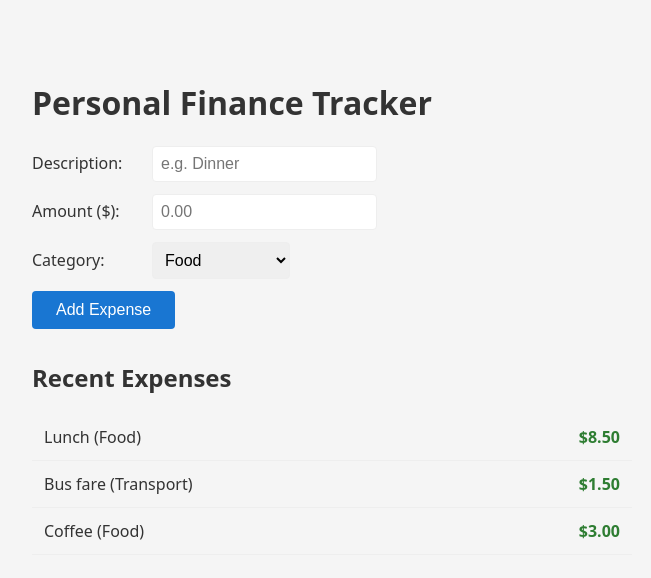
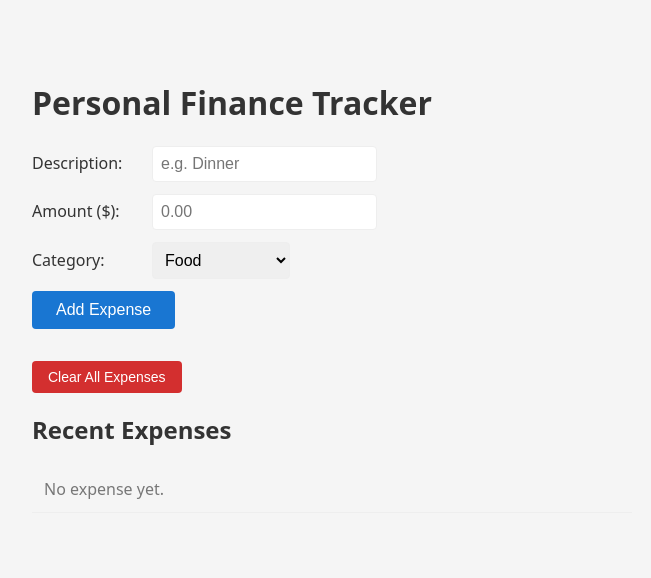
Before and after one commit to Vanna-Gio/personal-finance-tracker, a React (Create React App) app: page / in a window 1280 px wide. Shown: the top 578 px of the page, without its empty margins (308-959 px from the left). Built offline with nearby package versions, Linux system fonts and the light colour scheme.

Commit message:
Added localStorage persistence + Clear All button with confirmation

```diff
--- a/src/App.tsx
+++ b/src/App.tsx
@@ -1,4 +1,4 @@
-import React, { useState } from "react";
+import React, { useEffect, useState } from "react";
 import ExpenseList from "./components/ExpenseList";
 
 //Same type as above
@@ -11,15 +11,29 @@ type Expense ={
 
 function App() {
   //Dummy data with proper types
-  const [expenses, setExpenses] =  useState<Expense[]>([
-    { id: 1, description: 'Lunch', amount: 8.5, category: 'Food'},
-    {id: 2, description: 'Bus fare', amount: 1.5, category: 'Transport'},
-    {id: 3, description: 'Coffee', amount: 3, category: 'Food'},
-
-  ]);
+  const [expenses, setExpenses] =  useState<Expense[]>([]);
   const [description, setDescription] = useState('');
   const [amount, setAmount] = useState('');
   const [category, setCategory] = useState('Food');
+
+  //Load from localStorage when app starts
+  useEffect(() => {
+    const saved = localStorage.getItem('expenses');
+    if(saved) {
+      try {
+        setExpenses(JSON.parse(saved));
+      } catch (e) {
+        console.error('Failed to load expenses:', e);
+      }
+    }
+  }, []); // empty array = run once on mount
+
+  //save to localStorage whenever expenses change
+  useEffect(() =>{
+    localStorage.setItem('expenses', JSON.stringify(expenses));
+
+  }, [expenses]); // run when expenses updates
+
 
   const handleSubmit = (e: React.FormEvent) => {
     e.preventDefault();
@@ -41,6 +55,11 @@ function App() {
     setAmount('');
     setCategory('Food');
 
+  };
+  const handleClearAll = () => {
+    if(window.confirm('Are you sure you want to delete all expenses?')) {
+      setExpenses([]);
+    }
   };
 
   return (
@@ -86,7 +105,11 @@ function App() {
 
         <button type="submit" >Add Expense</button>
 
+
       </form>
+
+     <button onClick={handleClearAll} className="clear-button">Clear All Expenses</button>
+
       <h2>Recent Expenses</h2>
       <ExpenseList expenses={expenses} />
     </div>
--- a/src/index.scss
+++ b/src/index.scss
@@ -83,3 +83,15 @@ li {
     padding: $spacing;
     text-align: center;
 }
+.clear-button {
+    padding: 8px 16px;
+    background: $danger-color;
+    color: white;
+    border: none;
+    border-radius: 4px;
+    cursor: pointer;
+    font-size: 14px;
+    &:hover {
+        background: darken($danger-color, 10%);
+    }
+}
```
